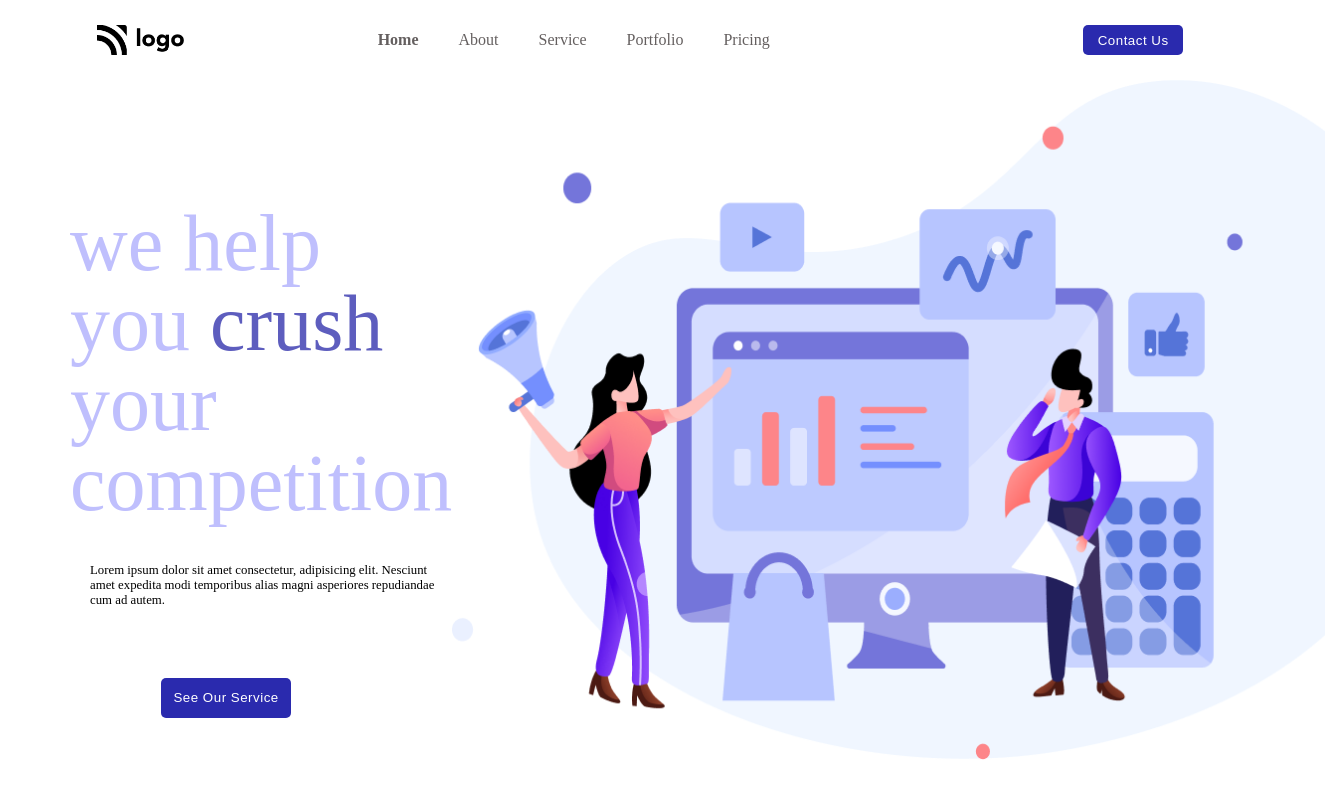
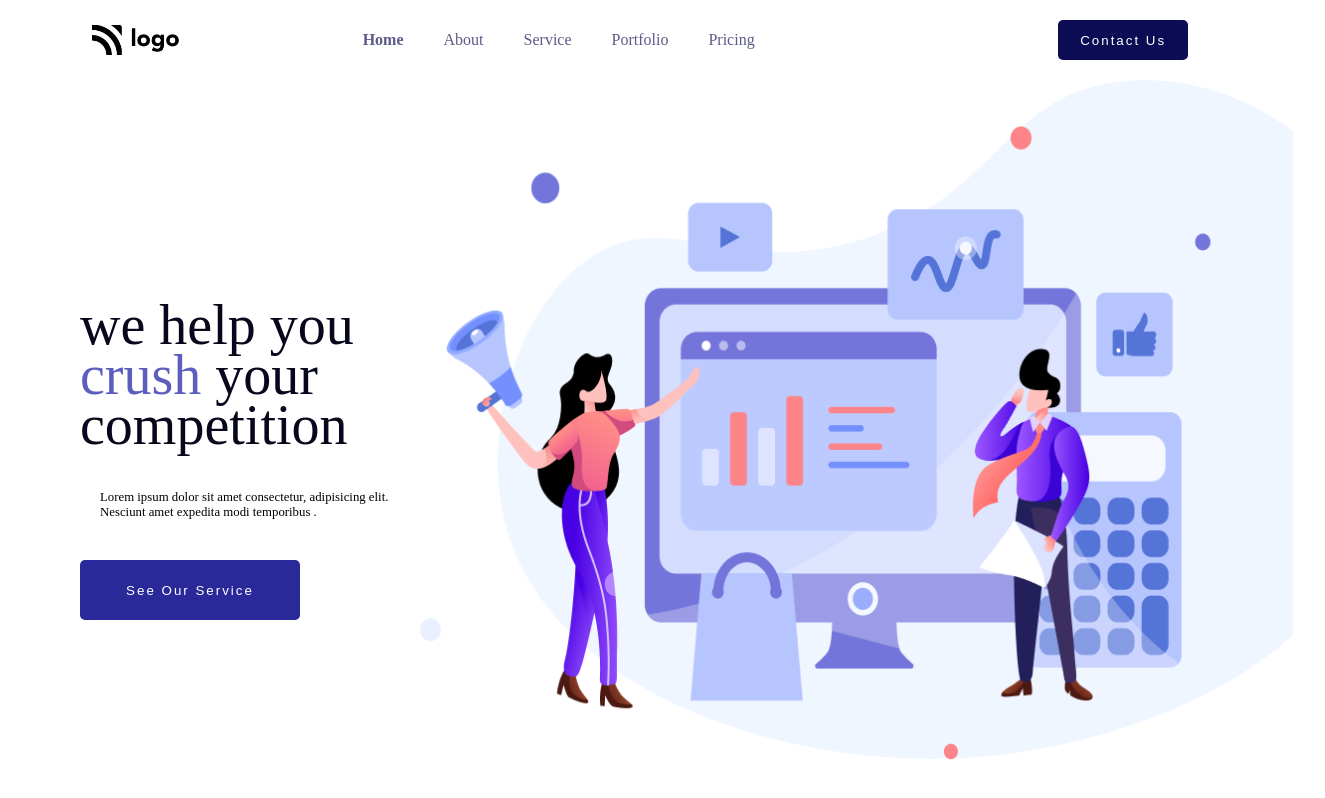
Before and after one commit to Hemant00verma/project2-usinghtmlcss, a plain HTML site: page index.html in a window 1280 px wide. Shown: the whole page, 1325 px wide, since content can reach past the window. Drawn offline with Linux system fonts and the light colour scheme; a web font is replaced by a local one.

Commit message:
update the code

```diff
--- a/index.html
+++ b/index.html
@@ -22,8 +22,8 @@
     <main class="main">
         <div class="stat">
         <h2 >we help you <span>crush</span> your competition</h2>
-        <p class="pas">Lorem ipsum dolor sit amet consectetur, adipisicing elit. Nesciunt amet expedita modi temporibus alias magni asperiores repudiandae cum ad autem.</p>
-        <button class="but">see our service</button>
+        <p class="pas">Lorem ipsum dolor sit amet consectetur, adipisicing elit. Nesciunt amet expedita modi temporibus .</p>
+        <button class="buttonn">see our service</button>
     </div>
          <img src="assets\Header Illustration.png" alt="">
 
--- a/style.css
+++ b/style.css
@@ -33,7 +33,7 @@ nav{
     gap: 40px;
     margin-right: 120px;
     text-transform: capitalize;
-    color:rgb(100, 95, 95);
+    color:rgb(91, 91, 137);
 
 
 
@@ -43,21 +43,21 @@ nav{
         font-weight: bold;
 }
 .serie button{
-    width: 100px;
-    height: 30px;
+    width: 130px;
+    height: 40px;
     border-radius: 5px;
     border: none;
-    background-color: rgb(42, 42, 174);
+    background-color: rgb(12, 12, 85);
     color: white;
     text-transform: capitalize;
-    letter-spacing: 0.5px;
+    letter-spacing:2px;
 
 }
 .main {
 
     display: flex;
     justify-content: space-between;
-    height: 100%;
+    align-items: center;
 
 
 }
@@ -69,16 +69,17 @@ nav{
 .stat{
     display: flex;
     flex-direction: column;
+    margin-left: 30px;
     justify-content: center;
-    align-items: center;
 }
  .stat h2 {
-    font-size: 5rem;
-    line-height: 80px;
+    font-size: 3.5rem;
     margin-top: 80px;
-    margin-left: 70px;
-    color: rgb(191, 191, 253);
+    margin-left: 50px;
+    color: rgb(8, 8, 28);
     font-weight: 500;
+    width: 25vw;
+    line-height: 50px;
 
  }
  .stat h2 span{
@@ -86,127 +87,23 @@ nav{
  }
  .pas{
     font-size: 0.8rem;
-    padding-left: 90px;
+    margin-left: 70px;
     margin-top: 40px;
+    width: 25vw;
 
 
  }
- .but{
-    width: 130px;
-    height: 40px;
+ .buttonn{
+    width: 220px;
+    height: 60px;
     border-radius: 5px;
     border: none;
-    background-color: rgb(42, 42, 174);
+    background-color: rgb(41, 41, 153);
     color: white;
     text-transform: capitalize;
-    margin-top: 70px;
-    letter-spacing: 0.5px;
-
- }
-@import url('https://fonts.googleapis.com/css2?family=Inconsolata:wght@200..900&family=Montserrat:ital,wght@0,100..900;1,100..900&family=Noto+Sans+TC:wght@100..900&family=Poppins:ital,wght@0,100;0,200;0,300;0,400;0,500;0,600;0,700;0,800;0,900;1,100;1,200;1,300;1,400;1,500;1,600;1,700;1,800;1,900&family=Roboto+Mono:ital,wght@0,100..700;1,100..700&family=Roboto:ital,wght@0,100;0,300;0,400;0,500;0,700;0,900;1,100;1,300;1,400;1,500;1,700;1,900&family=Source+Code+Pro:ital,wght@0,200..900;1,200..900&family=Ysabeau+SC:wght@1..1000&display=swap');
-
-*{
-
-
-    margin: 0;
-    padding: 0;
-    box-sizing: border-box;
-}
-body{
-    height: 100%;
- }
-nav{
-    height: 10vh;
-}
-.serie{
-    display: flex;
-    justify-content: space-around;
-    align-items: center;
-
-}
-.serie img{
-    height: 30px;
-
-
-}
-.listt{
-    display: flex;
-    justify-items: left;
-    list-style: none;
-
-    gap: 40px;
-    margin-right: 120px;
-    text-transform: capitalize;
-    color:rgb(100, 95, 95);
-    cursor: pointer;
-
-
-
-}
-.listt li:nth-child(1) {
-
-        font-weight: bold;
-}
-.serie button{
-    width: 100px;
-    height: 30px;
-    border-radius: 5px;
-    border: none;
-    background-color: rgb(42, 42, 174);
-    color: white;
-    text-transform: capitalize;
-    letter-spacing: 0.5px;
-    cursor: pointer;
-
-}
-.main {
-
-    display: flex;
-    justify-content: space-between;
-    height: 100%;
-
-
-}
-.main img{
-    height:85vh;
-
-
-}
-.stat{
-    display: flex;
-    flex-direction: column;
-    justify-content: center;
-    align-items: center;
-}
- .stat h2 {
-    font-size: 5rem;
-    line-height: 80px;
-    margin-top: 80px;
-    margin-left: 70px;
-    color: rgb(191, 191, 253);
-    font-weight: 500;
-
- }
- .stat h2 span{
-    color: rgb(93, 93, 190);
- }
- .pas{
-    font-size: 0.8rem;
-    padding-left: 90px;
     margin-top: 40px;
+    letter-spacing:2px;
+    margin-left: 50px;
 
 
  }
- .but{
-    width: 130px;
-    height: 40px;
-    border-radius: 5px;
-    border: none;
-    background-color: rgb(42, 42, 174);
-    color: white;
-    text-transform: capitalize;
-    margin-top: 70px;
-    letter-spacing: 0.5px;
-    cursor: pointer;
-
- }
```
